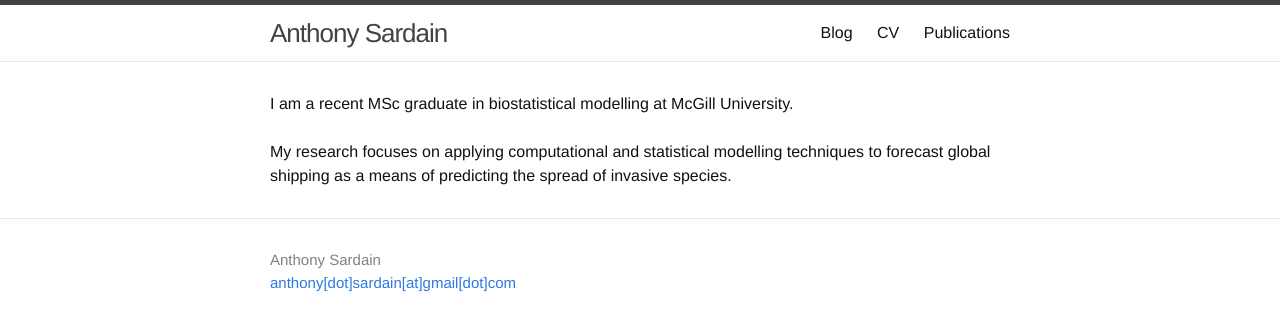
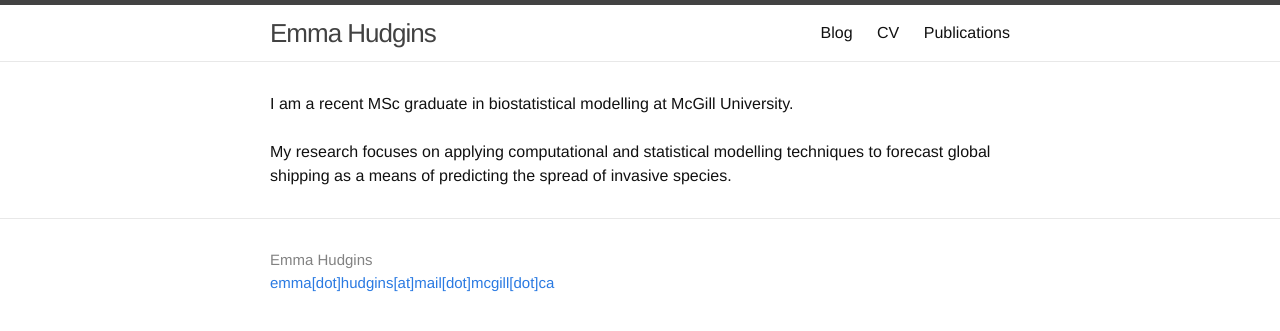
Before and after one commit to emmajhudgins/emmajhudgins.github.io, a Jekyll site: the page built from index.html, in a window 1280 px wide. Shown: the top 331 px of the page. Built offline with Jekyll 4.4.1, drawn with Linux system fonts in a browser that asks for light colours.

Commit message:
Update _config.yml

```diff
--- a/_config.yml
+++ b/_config.yml
@@ -6,8 +6,8 @@
 # 'jekyll serve'. If you change this file, please restart the server process.
 
 # Site settings
-title: Anthony Sardain
-email: anthony[dot]sardain[at]gmail[dot]com
+title: Emma Hudgins
+email: emma[dot]hudgins[at]mail[dot]mcgill[dot]ca
 
 baseurl: "" # the subpath of your site, e.g. /blog
 url: "" # the base hostname & protocol for your site
```
